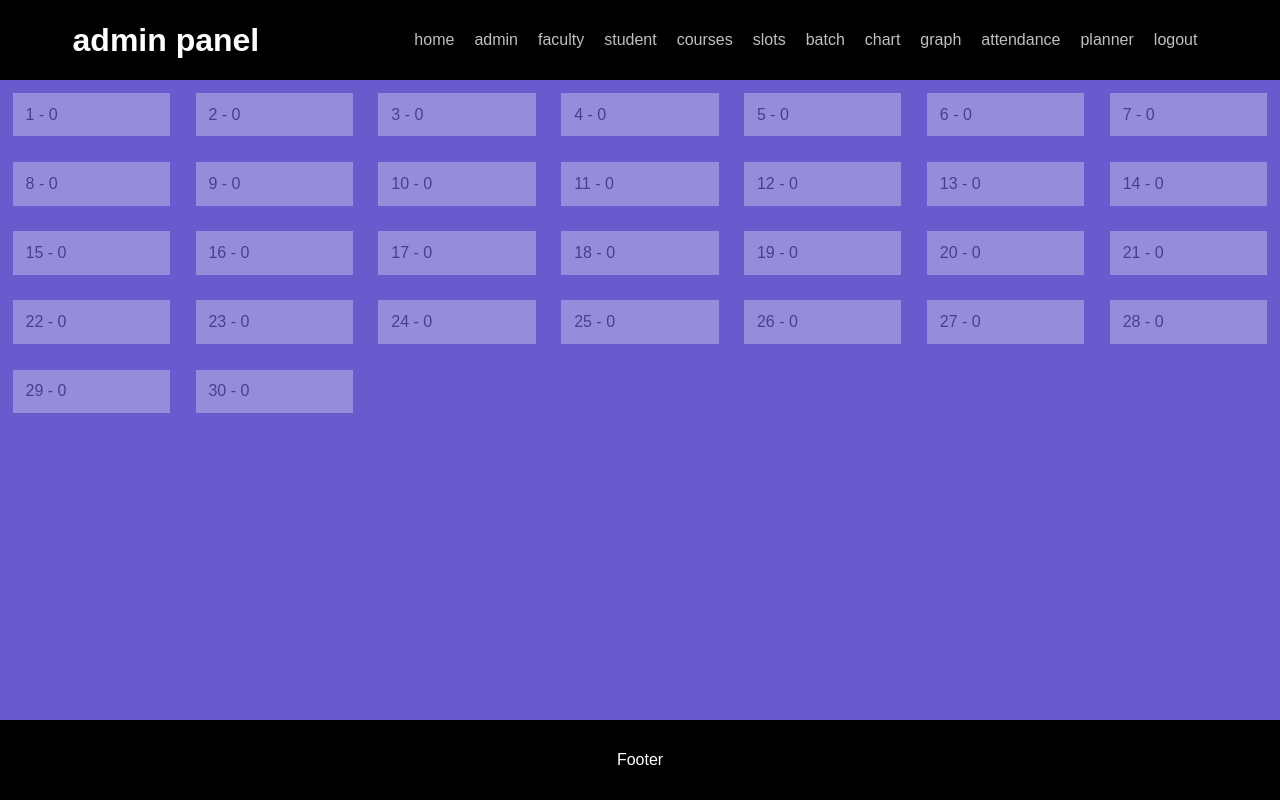
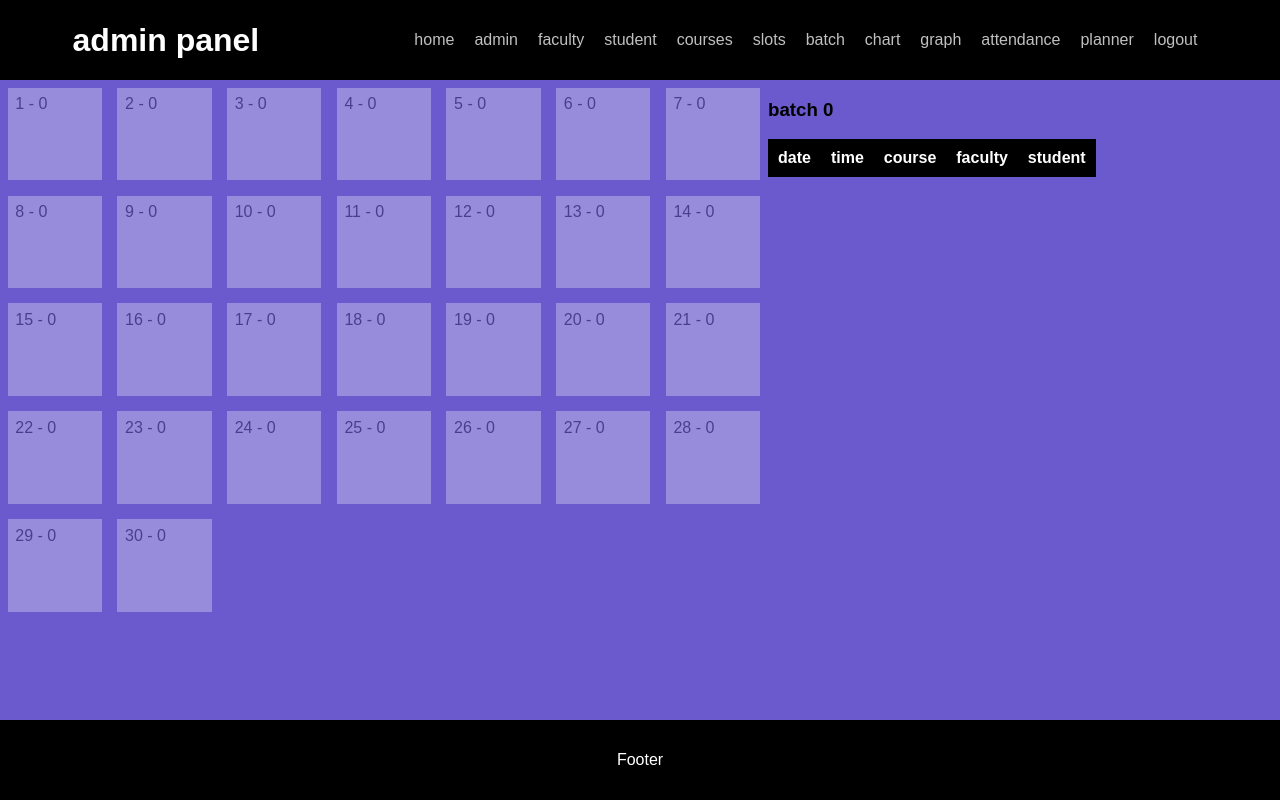
Before and after one commit to radhe212221/lms, a React (Create React App) app: page /admin/Planner in a window 1280 px wide. Built offline with nearby package versions, Linux system fonts and the light colour scheme.

Commit message:
added planner

```diff
--- a/src/admin/Planner.js
+++ b/src/admin/Planner.js
@@ -1,18 +1,58 @@
-import React from 'react'
+import React, { useState } from 'react'
 import { useSelector } from 'react-redux'
 import { getThisMonthCalendar, onlythismonthbatches } from '../utils'
 import { hasBatch, getBatch } from '../utils'
 import { useDate } from '../hooks'
+import { toast } from 'react-toastify'
 export default function Planner() {
+  const [isopen, setisopen] = useState(false)
+  const [day, setday] = useState(0)
   const { y, m, d } = useDate()
   const state = useSelector(s => s)
   const { batch } = state
   let a = getThisMonthCalendar()
   let batchesThisMonth = onlythismonthbatches(batch, y, m)
+
+  const handleclick = x => {
+    if (getBatch(x, batchesThisMonth).length) {
+      setday(x)
+      setisopen(true)
+    }
+    else {
+      toast("no batch on this date")
+    }
+
+  }
   return (
-    <div>
-      <div className='cal'>
-        {a?.map(x => <div key={x} className={`cal-item ${hasBatch(x, batchesThisMonth) ? 'active' : ''}`}>{x} - {getBatch(x, batchesThisMonth).length}</div>)}
+    <div className='planner'>
+      <div className={isopen ? 'cal active' : "cal"}>
+        {a?.map(x => <div onClick={() => handleclick(x)} key={x} className={`cal-item ${hasBatch(x, batchesThisMonth) ? 'active' : ''}`}>{x} - {getBatch(x, batchesThisMonth).length}</div>)}
+      </div>
+      <div className='modal'>
+        <h3>batch {getBatch(day, batchesThisMonth).length}</h3>
+        <div className='overflow'>
+          <table cellPadding={10} cellSpacing={0}>
+            <thead>
+              <tr>
+                <th>date</th>
+                <th>time</th>
+                <th>course</th>
+                <th>faculty</th>
+                <th>student</th>
+              </tr>
+            </thead>
+            <tbody>
+              {batch?.map((x, i) => <tr key={x.id}>
+                <td>{new Date(x.createdAt).toJSON().slice(0, 20)}</td>
+                <td>{x.slot_id}</td>
+                <td>{x.cid}</td>
+                <td>{x.fid}</td>
+                <td>{x.sid}</td>
+              </tr>)
+              }
+            </tbody>
+          </table>
+        </div>
       </div>
     </div>
   )
--- a/src/style.css
+++ b/src/style.css
@@ -202,3 +202,14 @@ thead{
 }
 
 /* batch ends */
+
+
+/* planner starts */
+.planner
+{
+    display: flex;
+}
+.planner .cal{
+    width: 60vw;
+}
+/* planner ends */
```
